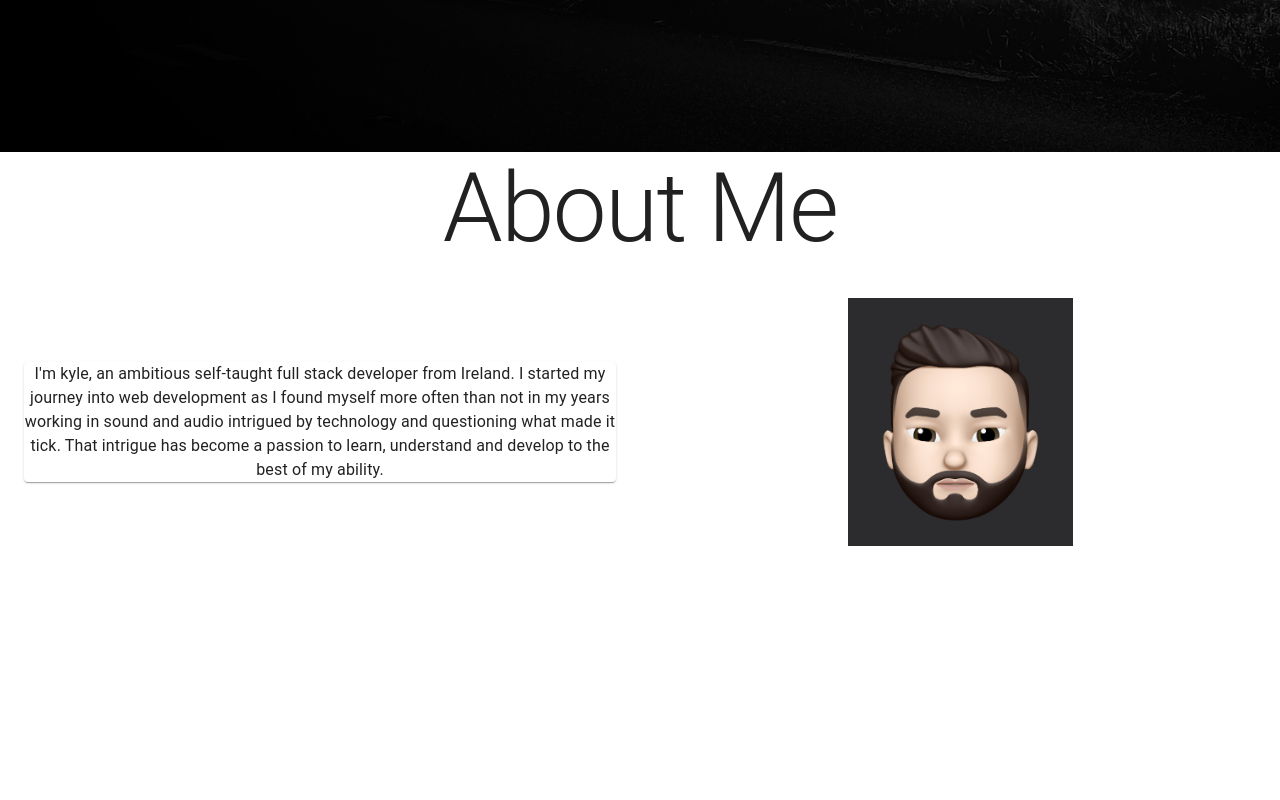
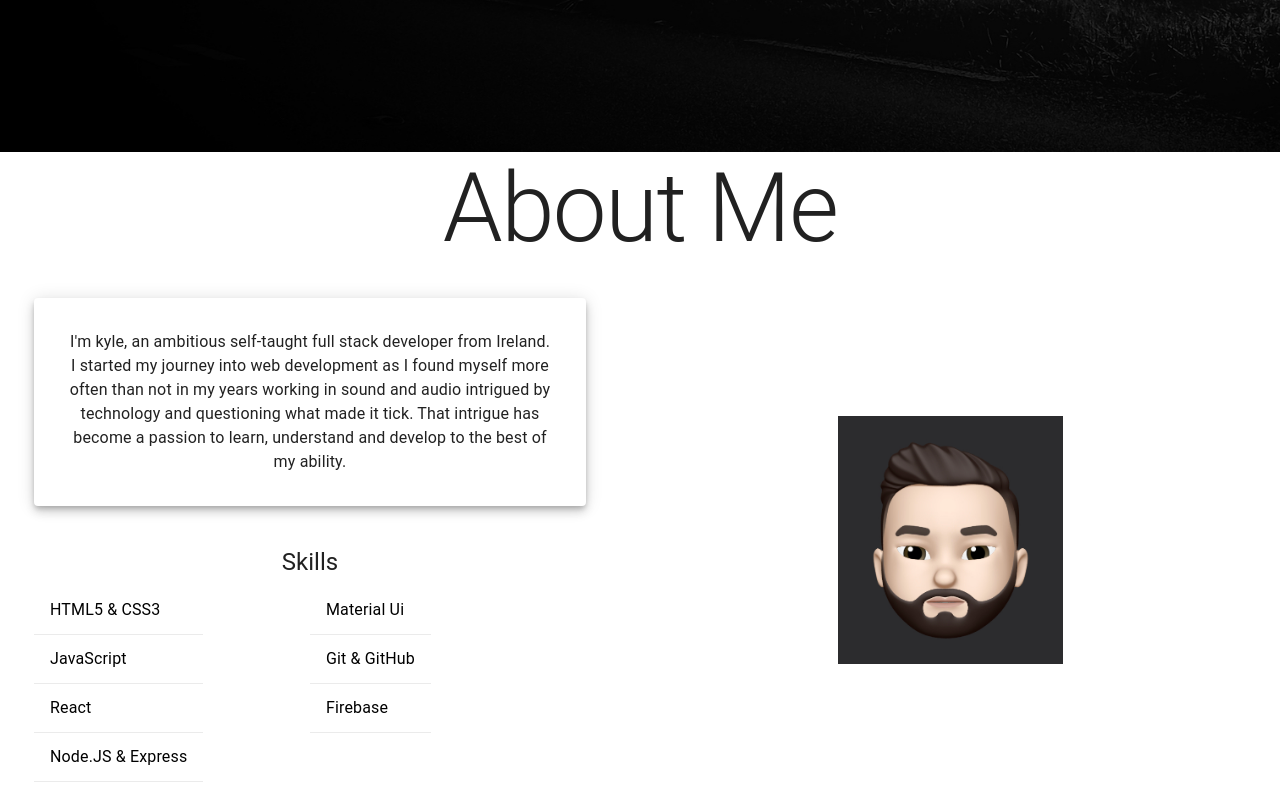
Before and after one commit to kcferry/portfolio, a React (Create React App) app: page / in a window 1280 px wide. Shown: the part 680-1480 px from the top of the page. Before the commit the page ends 1250 px from the top, so only its background shows below. Built offline with nearby package versions, Linux system fonts and the light colour scheme.

Commit message:
about me skills added

```diff
--- a/src/Components/AboutMe/About.js
+++ b/src/Components/AboutMe/About.js
@@ -1,21 +1,24 @@
 import React from 'react'
-import { Container, Grid, Typography, Paper } from '@material-ui/core';
+import { Container, Grid, Typography, Paper, Box, List, ListItemText, ListItem, Divider } from '@material-ui/core';
+import Icon from '@material-ui/core/Icon';
 import { makeStyles } from '@material-ui/core/styles';
 import animoji from '../../assets/images/meAva.jpg'
 
-const useStyles = makeStyles(() => ({
+const useStyles = makeStyles((theme) => ({
     root: {
         flexGrow: 1,
     },
     paper: {
         textAlign: 'center',
-
+        padding: theme.spacing(4),
     },
 }));
 
 
+
 const About = () => {
     const classes = useStyles();
+
 
     return (
         <Container>
@@ -24,10 +27,14 @@ const About = () => {
                 About Me
             </Typography>
 
+
             <Grid container spacing={6} justify='space-around' alignItems='center'>
 
-                <Grid justify="center" item xs={10} sm={6}>
-                    <Paper className={classes.paper}>
+
+                <Grid container item xs={10} sm={6} spacing={5} justify='space-around' alignItems='center'>
+
+                    <Grid container justify="center" item xs={11} sm={12}>
+                        <Paper elevation={6} spacing={3} className={classes.paper} >
                             <Typography alignItems='center' color='textPrimary'>
                                 I'm kyle, an ambitious self-taught full stack developer from Ireland.
                                 I started my journey into web development as I found myself more
@@ -37,6 +44,56 @@ const About = () => {
                                 understand and develop to the best of my ability.
                         </Typography>
                         </Paper>
+
+                    </Grid>
+
+
+                    <Grid container justify="center" item xs={11} sm={12} direction="row">
+                        <Typography variant="h5" align="left" color='textPrimary' gutterBottom >
+                            Skills
+                        </Typography>
+
+                        <Grid container justify="center" item xs={11} sm={12} direction="row">
+
+                            <Grid container  item xs={12} md={6}>
+                                <Box >
+                                    <ListItem>
+                                        <ListItemText> HTML5 & CSS3 </ListItemText>
+                                    </ListItem>
+                                    <Divider light />
+                                    <ListItem>
+                                        <ListItemText> JavaScript</ListItemText>
+                                    </ListItem>
+                                    <Divider light />
+                                    <ListItem>
+                                        <ListItemText> React</ListItemText>
+                                    </ListItem>
+                                    <Divider light />
+                                    <ListItem>
+                                        <ListItemText> Node.JS & Express</ListItemText>
+                                    </ListItem>
+                                    <Divider light />
+                                </Box>
+                            </Grid>
+
+                            <Grid container item xs={12} md={6}>
+                                <Box>
+                                    <ListItem>
+                                        <ListItemText> Material Ui</ListItemText>
+                                    </ListItem>
+                                    <Divider light />
+                                    <ListItem>
+                                        <ListItemText> Git & GitHub</ListItemText>
+                                    </ListItem>
+                                    <Divider light />
+                                    <ListItem>
+                                        <ListItemText> Firebase</ListItemText>
+                                    </ListItem>
+                                    <Divider light />
+                                </Box>
+                            </Grid>
+                        </Grid>
+                    </Grid>
                 </Grid>
 
                 <Grid container justify="center" item xs={10} sm={6}>
@@ -45,7 +102,10 @@ const About = () => {
 
             </Grid>
 
-        </Container>
+
+
+
+        </Container >
 
     )
 }
```
Lines whose indentation alone changed are shown as unchanged.
